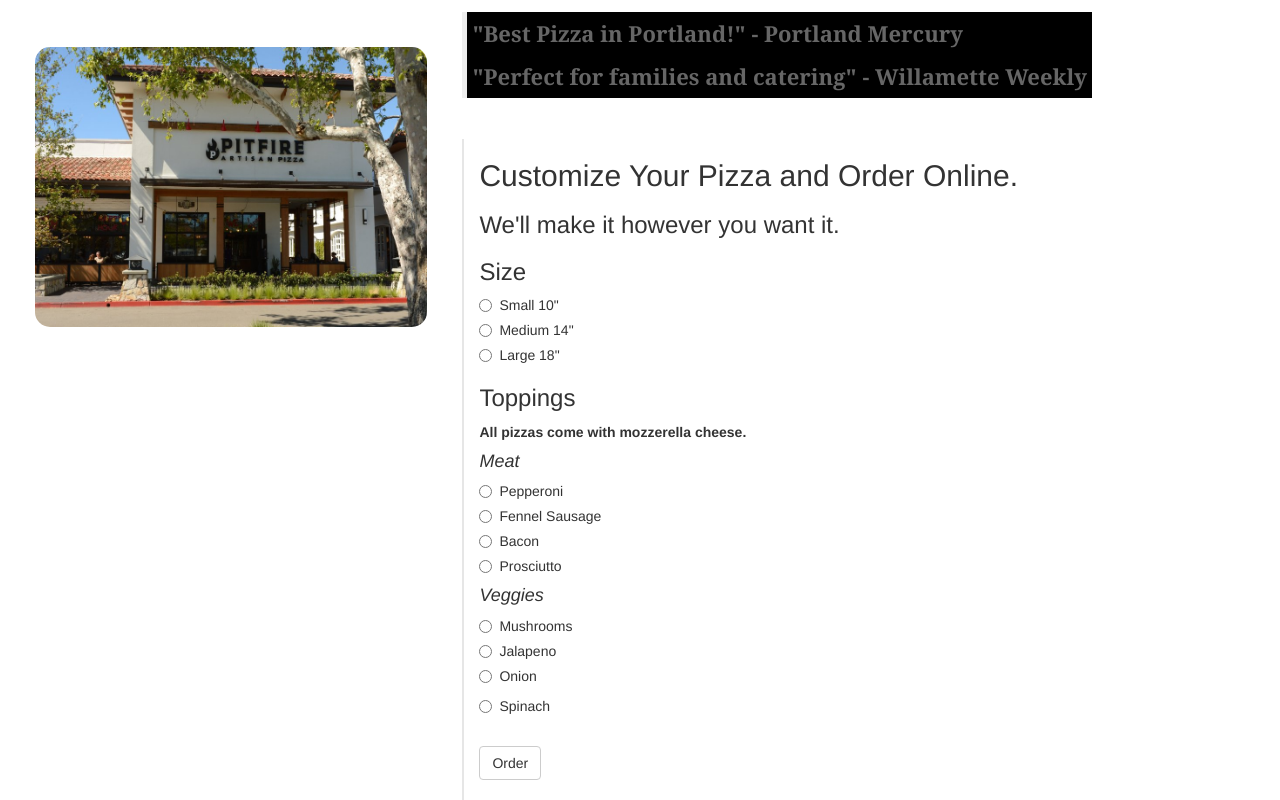
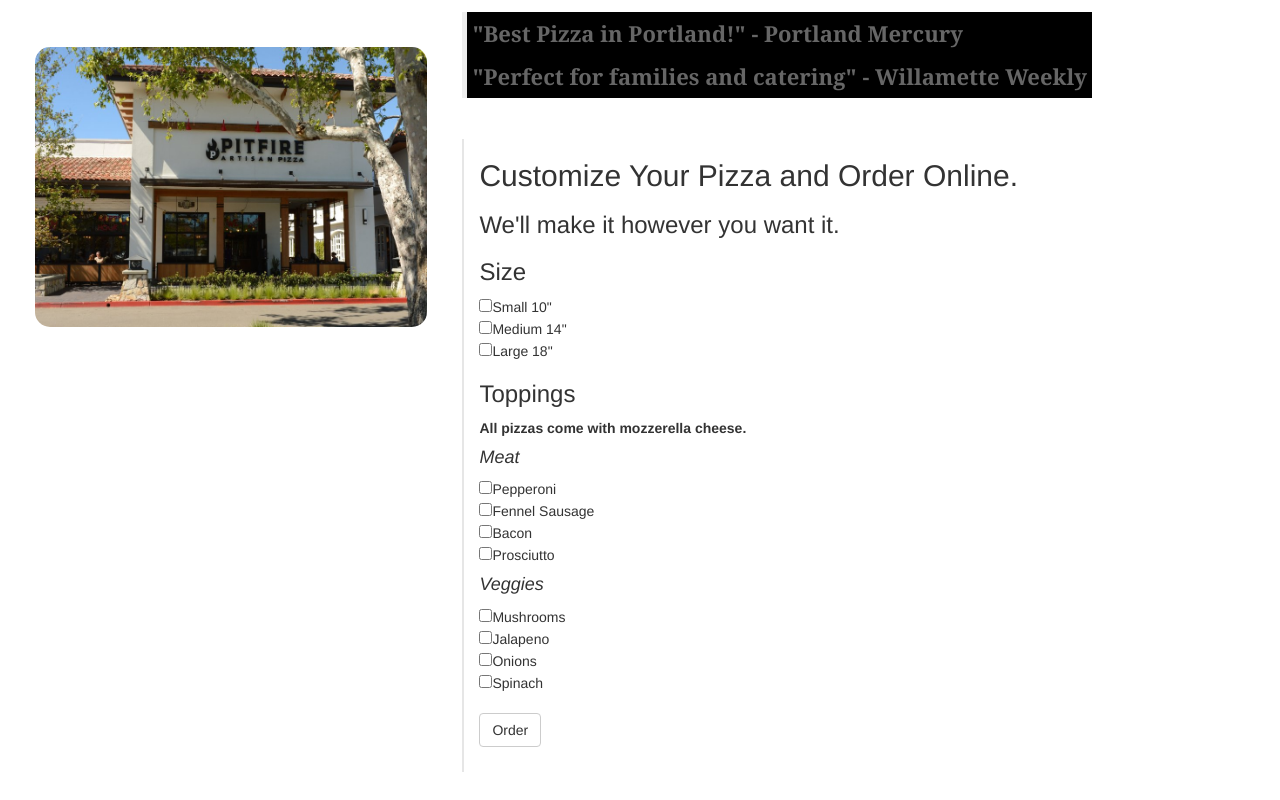
Before and after one commit to karlambuckner/pizza, a plain HTML site: page index.html in a window 1280 px wide. Shown: the part 843-1643 px from the top of the page. After the commit the page ends 1615 px from the top, so only its background shows below. Drawn offline with Linux system fonts and the light colour scheme.

Commit message:
Change to checkboxes, last minute changes.

```diff
--- a/css/styles.css
+++ b/css/styles.css
@@ -43,10 +43,6 @@
   display: none;
 }
 
-#secondtopping {
-  margin-top: 40px;
-}
-
 p {
   font-weight: bold;
 
--- a/index.html
+++ b/index.html
@@ -11,21 +11,21 @@
 
 <body>
   <div class="jumbotron">
-    <img src="img/Pitfire.jpg" alt="Photo of pizza logo." width="350px" height="280px"/>
+    <img src="img/Pitfire.jpg" alt="Photo of pizza logo." width="350px" height="280px" />
     <h4>111 Hawthorne Blvd</h4>
     <h4>503-111-5555</h4>
     <h4>Open 11AM - 11PM Daily</h4>
   </div>
   <div class="images">
-  <img src="img/pizza.jpg" alt="Picture of mushroom pizza." width=440px; height="310px"/>
-  <img src="img/pizza2.jpg" alt="Picture of server carrying pizzas." width=440px; height="310px"/>
+    <img src="img/pizza.jpg" alt="Picture of mushroom pizza." width=440px; height="310px" />
+    <img src="img/pizza2.jpg" alt="Picture of server carrying pizzas." width=440px; height="310px" />
+
     <blockquote>
       <p>"Best Pizza in Portland!" - Portland Mercury</p>
       <p>"Perfect for families and catering" - Willamette Weekly</p>
     </blockquote>
 
-
-  <img src="img/pizza3.JPG" alt="Picture of restaurant." width=440px; height="310px"/>
+    <img src="img/pizza3.JPG" alt="Picture of restaurant." width=440px; height="310px" />
   </div>
 
 
@@ -39,82 +39,26 @@
         <h2>Customize Your Pizza and Order Online.</h2>
         <h3>We'll make it however you want it.</h3>
         <form id="pizza">
-      <!--Size selectors  -->
+
           <h3>Size</h3>
-      <div class="radio">
-        <label>
-                <input type="radio" name="optionsRadios1" id="Small" value= "8">
-                Small 10"
-              </label>
-      </div>
-      <div class="radio">
-        <label>
-                <input type="radio" name="optionsRadios2" id="Medium" value= "10" >
-                Medium 14"
-              </label>
-      </div>
-      <div class="radio">
-        <label>
-                <input type="radio" name="optionsRadios3" id="Large" value= "12" >
-                Large 18"
-              </label>
-      </div>
-      <!--Topping-meat selectors  -->
+          <div class="form-group">
+            <input type="checkbox" name="size" id="Small" value="8">Small 10"<br>
+            <input type="checkbox" name="size" id="Medium" value="10">Medium 14"<br>
+            <input type="checkbox" name="size" id="Large" value="14">Large 18"<br>
+
             <h3>Toppings</h3>
+            <p>All pizzas come with mozzerella cheese.</p>
+            <h4>Meat</h4>
+            <input type="checkbox" name="meat" id="Pepperoni" value="3">Pepperoni<br>
+            <input type="checkbox" name="meat" id="Sausage" value="3">Fennel Sausage<br>
+            <input type="checkbox" name="meat" id="Bacon" value="3">Bacon<br>
+            <input type="checkbox" name="meat" id="Prosciutto" value="3">Prosciutto<br>
 
-      <p>All pizzas come with mozzerella cheese.</p>
-
-
-      <h4>Meat</h4>
-      <div class="radio">
-        <label>
-                        <input type="radio" name="optionsRadios4" id="Pepperoni" value= "3">
-                        Pepperoni
-                      </label>
-      </div>
-      <div class="radio">
-        <label>
-                        <input type="radio" name="optionsRadios5" id="Sausage" value= "3" >
-                        Fennel Sausage
-                      </label>
-      </div>
-      <div class="radio">
-        <label>
-                        <input type="radio" name="optionsRadios6" id="Bacon" value= "3" >
-                        Bacon
-                      </label>
-      </div>
-      <div class="radio">
-        <label>
-                        <input type="radio" name="optionsRadios7" id="Prosciutto" value= "3" >
-                        Prosciutto
-                      </label>
-      </div>
-      <!--Topping-veggie selectors  -->
             <h4>Veggies</h4>
-      <div class="radio">
-        <label>
-                        <input type="radio" name="optionsRadios7" id="Mushrooms" value= "2">
-                        Mushrooms
-                      </label>
-      </div>
-      <div class="radio">
-        <label>
-                        <input type="radio" name="optionsRadios8" id="Jalapeno" value= "2" >
-                        Jalapeno
-                      </label>
-      </div>
-      <div class="radio">
-        <label>
-                        <input type="radio" name="optionsRadios9" id="Onion" value= "2" >
-                        Onion
-                      </label>
-        <div class="radio">
-          <label>
-                          <input type="radio" name="optionsRadios10" id="Spinach" value= "2" >
-                          Spinach
-                        </label>
-        </div>
+            <input type="checkbox" name="veg" id="Mushrooms" value="2">Mushrooms<br>
+            <input type="checkbox" name="veg" id="Jalapeno" value="2">Jalapeno<br>
+            <input type="checkbox" name="veg" id="Onions" value="2">Onions<br>
+            <input type="checkbox" name="veg" id="Spinach" value="2">Spinach<br>
             <button type="submit" id="button" class="btn btn-default">Order</button>
         </form>
         <div class="show-price">
```
Lines whose indentation alone changed are shown as unchanged.
